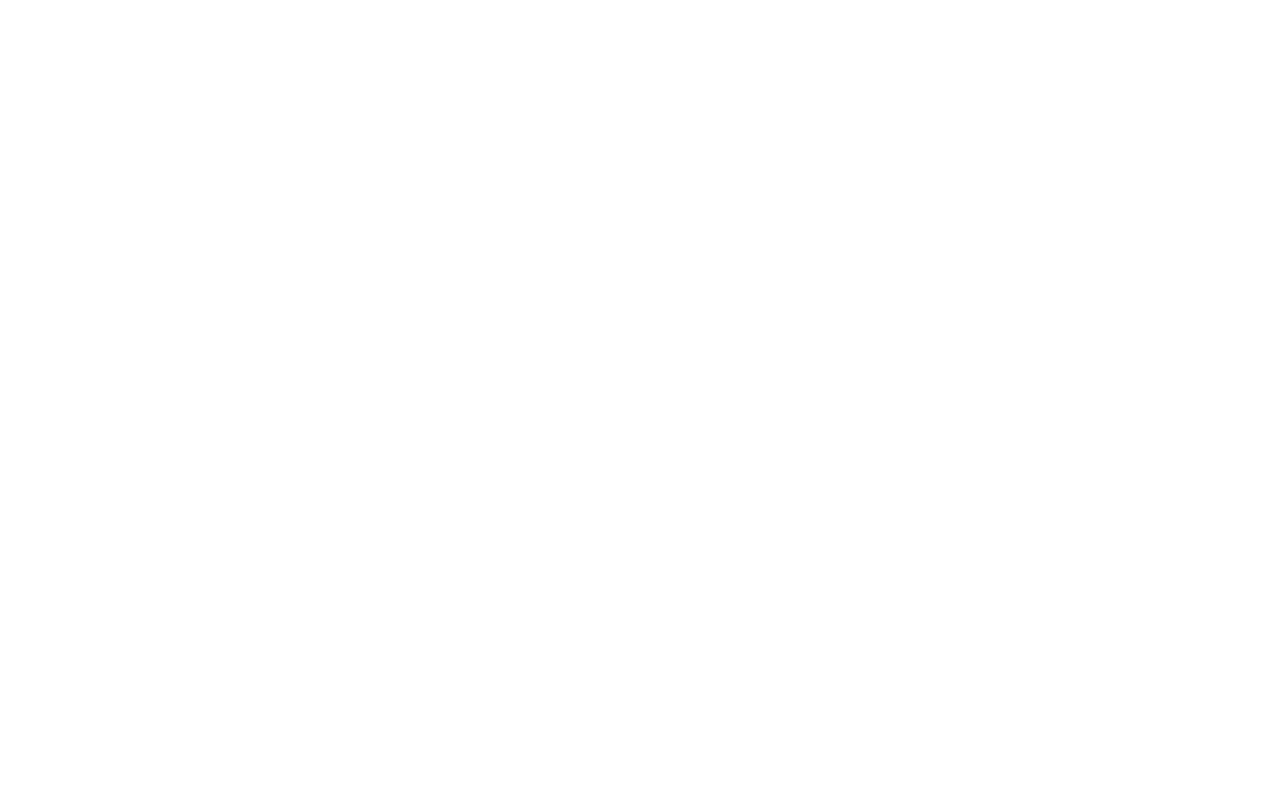
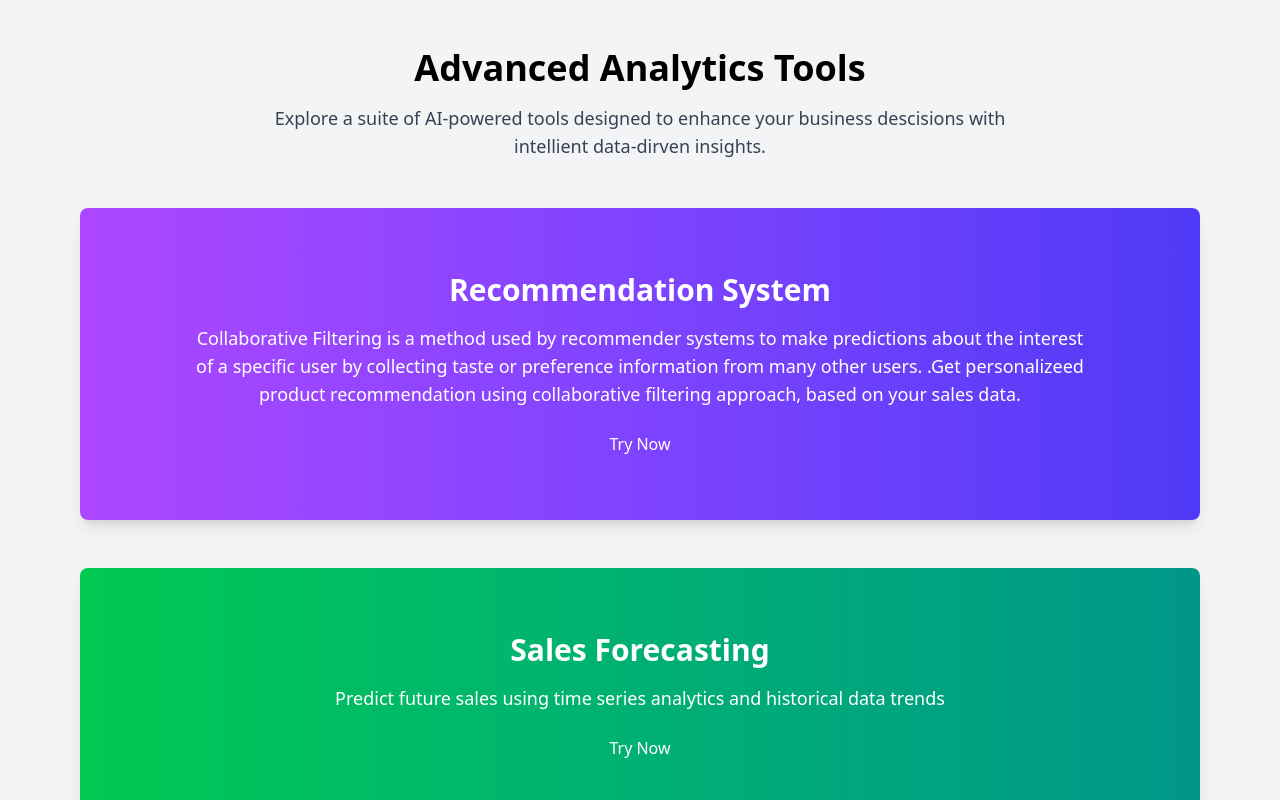
Before and after one commit to 78hamza/rbahi, a React (Vite) app in the folder frontend/: page /dashboard/advanced-analytics in a window 1280 px wide. Before the commit this address had no page. Shown: the top 800 px of the page. Built offline with nearby package versions, Linux system fonts and the light colour scheme.

Commit message:
adding the advanced analytics page

```diff
--- a/frontend/src/App.jsx
+++ b/frontend/src/App.jsx
@@ -5,6 +5,7 @@
 import Dashboard from "./pages/Dashboard";
 import UploadSection from "./components/fileUpload";
 import UserProfile from "./pages/profile";
+import AdvancedAnalytics from "./pages/advancedAnalytics";
 
 
 export default function App() {
@@ -16,6 +17,8 @@
       <Route path="/dashboard" element={<Dashboard />} />
       <Route path="/fileUpload" element={<UploadSection/>} />
       <Route path="/dashboard/profile" element={<UserProfile/>} />
+      <Route path="/dashboard/advanced-analytics" element={<AdvancedAnalytics/>} />
+
     </Routes>
   );
 }
--- a/frontend/src/pages/Dashboard.jsx
+++ b/frontend/src/pages/Dashboard.jsx
@@ -1,4 +1,5 @@
 import React, { useState, useEffect } from "react";
+import { Link } from "react-router-dom";
 import { useNavigate } from "react-router-dom";
 import {
   ResponsiveContainer,
@@ -120,6 +121,7 @@
                 onClick={() => console.log("navigate to dashboard")}
               >
                 <a href="/dashboard">📊 Dashboard</a>
+
               </button>
               <button
                 className="text-left text-gray-700 hover:text-blue-600 hover:bg-blue-50 px-3 py-2 rounded-lg transition-all duration-200 font-medium"
@@ -129,9 +131,10 @@
               </button>
               <button
                 className="text-left text-gray-700 hover:text-blue-600 hover:bg-blue-50 px-3 py-2 rounded-lg transition-all duration-200 font-medium"
-                onClick={() => console.log('Navigate to analytics')}
+                onClick={() => console.log("navigate to advanced analytics")}
               >
-                📈 Advanced Analytics
+                <Link to="/dashboard/advanced-analytics">📈 Advanced Analytics</Link>
+
               </button>
               <button
                 className="text-left text-gray-700 hover:text-blue-600 hover:bg-blue-50 px-3 py-2 rounded-lg transition-all duration-200 font-medium"
--- /dev/null
+++ b/frontend/src/pages/advancedAnalytics.jsx
@@ -0,0 +1,49 @@
+import React from 'react'
+
+const analyticsTools = [
+    {
+        name: 'Recommendation System',
+        description: "Collaborative Filtering is a method used by recommender systems to make predictions about the interest of a specific user by collecting taste or preference information from many other users. .Get personalizeed product recommendation using collaborative filtering approach, based on your sales data.",
+        route: "/advanced-analytics/recommendation",
+        bg: "bg-gradient-to-r from-purple-500 to-indigo-600"
+    },
+    {
+        name: "Sales Forecasting",
+        description: "Predict future sales using time series analytics and historical data trends",
+        route: "/advanced-analytics/forecasting",
+        bg: "bg-gradient-to-r from-green-500 to-teal-600"
+    },
+    {
+        name: "Customer Clustering",
+        description: "Segment your customers using unsupervised learning to better target you marketing",
+        route: "/advanced-analytics/clustering",
+        bg: "bg-gradient-to-r from-green-500 to-teal-600"
+    },
+];
+
+export default function AdvancedAnalytics() {
+    return(
+        <div className='flex flex-col items-center w-full bg-gray-100 min-h-screen'>
+            <header className='text-center py-12 px-6'>
+                <h1 className='text-4xl font-bold mb-4'>Advanced Analytics Tools</h1>
+                <p className='text-lg text-gray-700 max-w-3xl mx-auto'>
+                    Explore a suite of AI-powered tools designed to enhance your business descisions with intellient data-dirven insights.
+                </p>
+            </header>
+
+            <main className='w-full space-y-12'>
+                {analyticsTools.map((tool, index) => (
+                    <section key={index} className={`${tool.bg} text-white py-16 px-6 md:px-20 rounded-lg shadow-lg mx-4 md:mx-20 `}>
+                        <div className='max-w-4xl mx-auto text-center'>
+                            <h2 className='text-3xl font-semibold mb-4'>{tool.name}</h2>
+                            <p className='text-lg mb-6'>{tool.description}</p>
+                            <a href={tool.route}>
+                                Try Now
+                            </a>
+                        </div>
+                    </section>
+                ))}
+            </main>
+        </div>
+    );
+}
```
